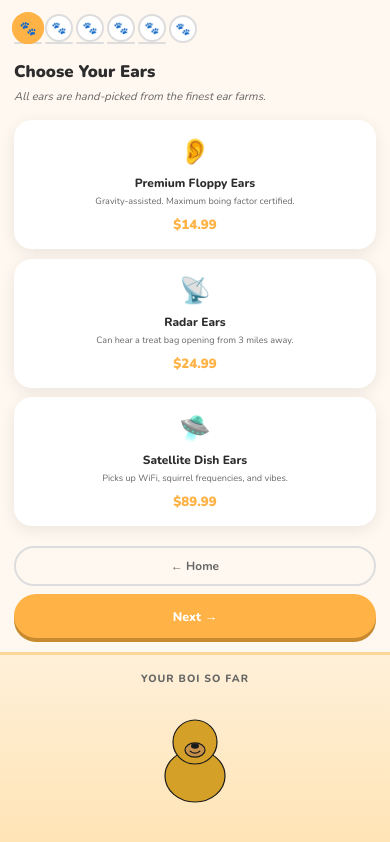
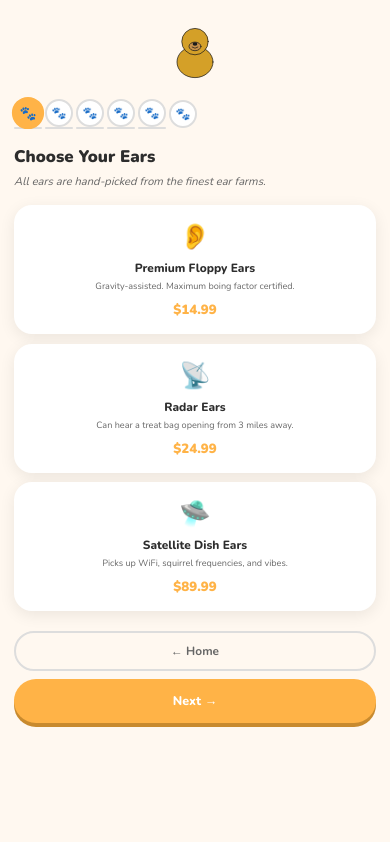
Before and after one commit to vividts/goodboimax-com, a Next.js app: page /build in a window 390 px wide. Shown: the top 842 px of the page. Built offline with nearby package versions, Linux system fonts and the light colour scheme.

Commit message:
feat: rename to Recently Adopted Bois, above-fold home layout, wizard mobile dog preview

```diff
--- a/src/app/globals.css
+++ b/src/app/globals.css
@@ -929,3 +929,67 @@ body {
     display: none;
   }
 }
+
+/* === HOME PAGE ABOVE-FOLD LAYOUT === */
+.home-page-layout {
+  height: 100dvh;
+  overflow: hidden;
+  display: flex;
+  flex-direction: column;
+}
+/* Override .view.active min-height: 100vh inside home layout */
+/* Hero fills the top portion and centers its content vertically */
+.home-page-layout #view-home {
+  min-height: 0;
+  flex: 1;
+  display: flex;
+  align-items: center;
+  justify-content: center;
+}
+/* Carousel anchored to bottom, fixed height */
+.home-page-layout .carousel-section {
+  flex: 0 0 auto;
+  overflow: hidden;
+  padding: 0 40px 20px;
+}
+.home-page-layout .carousel-title {
+  font-size: 1.4rem;
+  margin-bottom: 16px;
+}
+.home-page-layout .carousel-track {
+  overflow-y: hidden;
+}
+
+@media (max-width: 767px) {
+  .home-page-layout .carousel-section {
+    padding: 0 16px 12px;
+  }
+  .home-page-layout .carousel-title {
+    font-size: 1.1rem;
+    margin-bottom: 10px;
+  }
+  .home-page-layout .carousel-card {
+    flex: 0 0 150px;
+  }
+}
+
+/* === WIZARD MOBILE DOG PREVIEW === */
+.dog-preview-mobile {
+  display: none; /* hidden on desktop — sidebar handles it */
+}
+
+@media (max-width: 767px) {
+  .dog-preview-mobile {
+    display: flex;
+    justify-content: center;
+    margin-bottom: 8px;
+  }
+  .dog-preview-mobile svg {
+    width: 72px;
+    height: auto;
+  }
+  /* Hide the full sidebar on mobile — inline preview above replaces it */
+  .dog-sidebar {
+    display: none;
+  }
+}
--- a/src/app/page.tsx
+++ b/src/app/page.tsx
@@ -30,7 +30,7 @@ export default async function HomePage() {
   const bois = await getRecentBois()
 
   return (
-    <main>
+    <main className="home-page-layout">
       <div id="view-home" className="view active">
         <div className="hero">
           <h1 className="store-name">🐾 GoodBoiMax.com</h1>
--- a/src/components/Carousel.tsx
+++ b/src/components/Carousel.tsx
@@ -27,7 +27,7 @@ export default function Carousel({ bois }: CarouselProps) {
 
   return (
     <section className="carousel-section">
-      <h2 className="carousel-title">🐾 Recently Named Bois</h2>
+      <h2 className="carousel-title">🐾 Recently Adopted Bois</h2>
       <div className="carousel-wrapper">
         <button className="carousel-btn carousel-btn-prev" onClick={() => scroll('prev')} aria-label="Previous">‹</button>
         <div className="carousel-track" ref={trackRef}>
--- a/src/components/WizardView.tsx
+++ b/src/components/WizardView.tsx
@@ -22,6 +22,9 @@ export default function WizardView({ step, selections, onSelect, onNext, onBack
     <div id="view-wizard" className="view active">
       <div className="wizard-layout">
         <div className="wizard-main">
+          <div className="dog-preview-mobile">
+            <DogSvg selections={selections} />
+          </div>
           <div className="progress-bar">
             {CATEGORY_ORDER.map((cat, i) => {
               const num = i + 1
```
